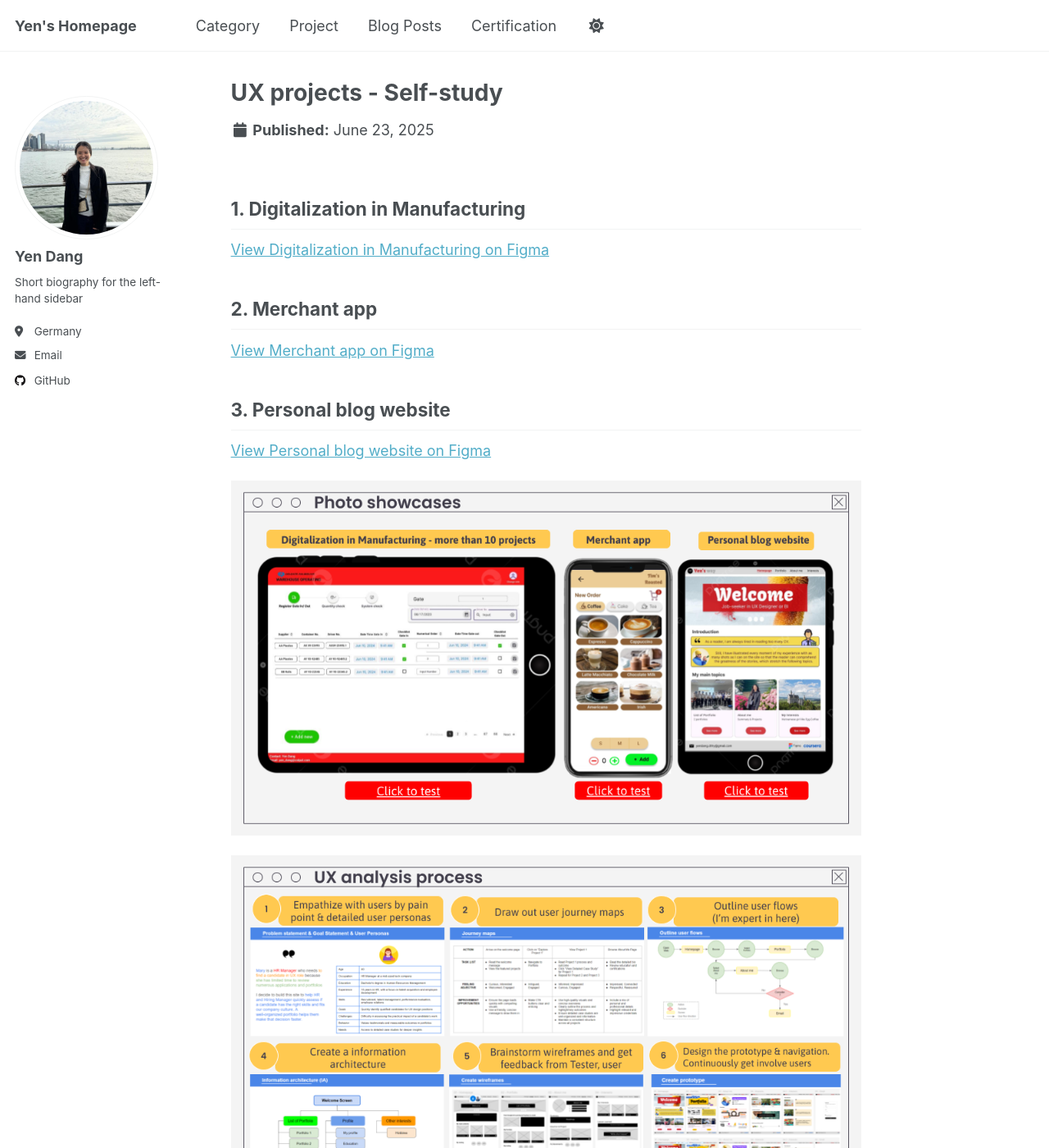
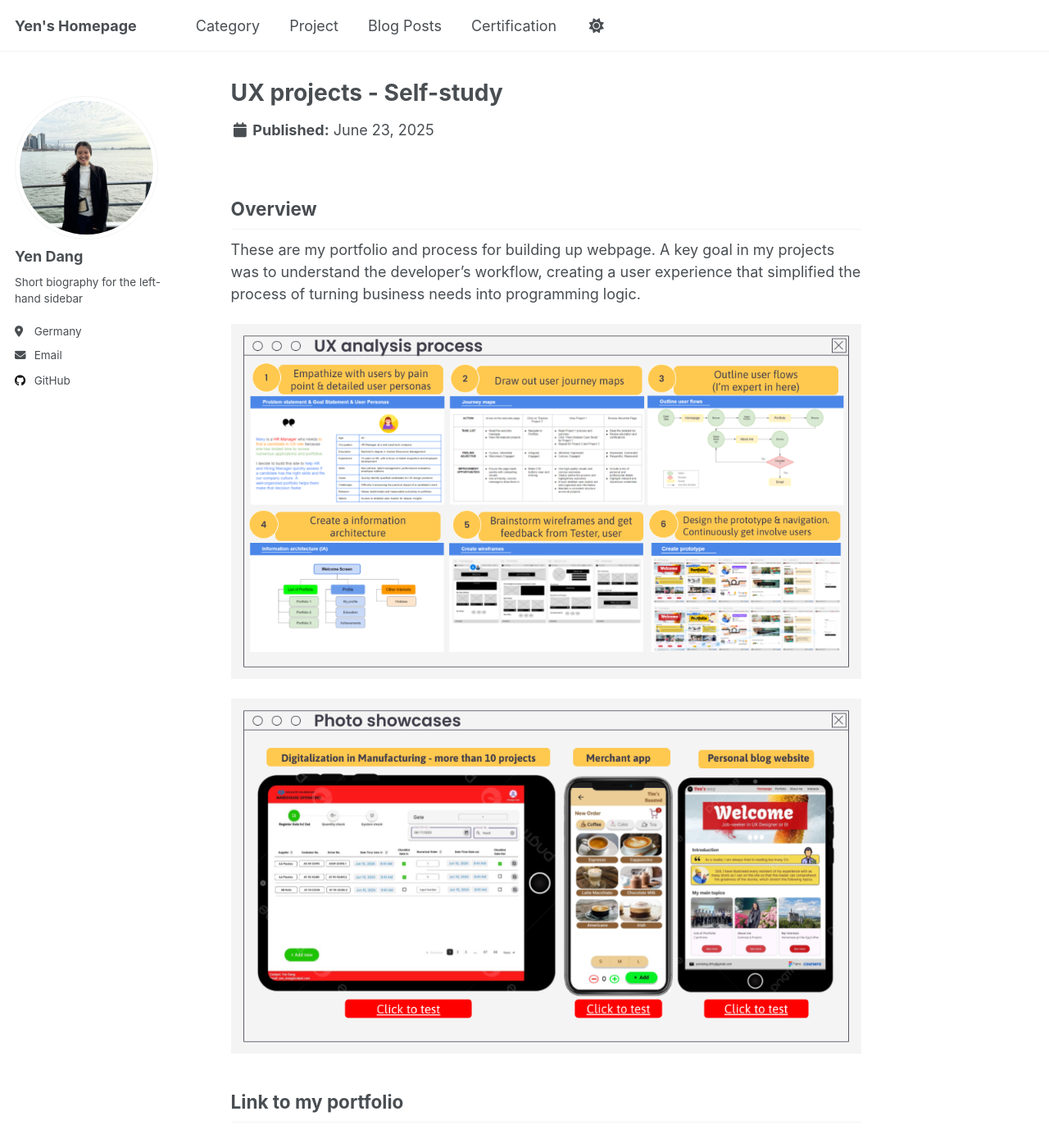
Before and after one commit to yen010390/yen010390.github.io, a Jekyll site: the page built from _project/c05-UX.md, in a window 1280 px wide and 1400 px high. Shown: the whole window at 82% size. Built offline with Jekyll 4.4.1, drawn with Linux system fonts in a browser that asks for light colours.

Commit message:
Update c05-UX.md

```diff
--- a/_project/c05-UX.md
+++ b/_project/c05-UX.md
@@ -5,17 +5,25 @@ collection: project
 category: "Category 5: Others"
 ---
 
-## 1. Digitalization in Manufacturing
+## Overview
+These are my portfolio and process for building up webpage. A key goal in my projects was to understand the developer's workflow, creating a user experience that simplified the process of turning business needs into programming logic.
+
+
+![UX Designer Portfolio](/images/UX-Designer-process.png)
+
+
+![UX Designer Process](/images/UX-Designer-portfolio.png)
+
+
+## Link to my portfolio
+
+### 1. Digitalization in Manufacturing
 [View Digitalization in Manufacturing on Figma](https://www.figma.com/proto/R2OGjp0gxPtCIpDIgQOi4C/Yen-Dang-s-Portfolios?node-id=157-3746&t=T6mpTMHzWdOK6L7X-1&scaling=scale-down&content-scaling=fixed&page-id=148%3A1526)
 
 
-## 2. Merchant app
+### 2. Merchant app
 [View Merchant app on Figma](https://www.figma.com/proto/R2OGjp0gxPtCIpDIgQOi4C/Yen-Dang-s-Portfolios?node-id=99-261&t=vDJyIxdorl2hngtn-1&scaling=scale-down&content-scaling=fixed&page-id=99%3A260&starting-point-node-id=99%3A261)
 
 
-## 3. Personal blog website
+### 3. Personal blog website
 [View Personal blog website on Figma](https://www.figma.com/proto/R2OGjp0gxPtCIpDIgQOi4C/Yen-Dang-s-Portfolios?node-id=52-6&t=Tq1w3AIBNQU3GbzY-1&scaling=scale-down&content-scaling=fixed&page-id=52%3A5)
-
-![UX Designer Process](/images/UX-Designer-portfolio.png)
-
-![UX Designer Portfolio](/images/UX-Designer-process.png)
```
